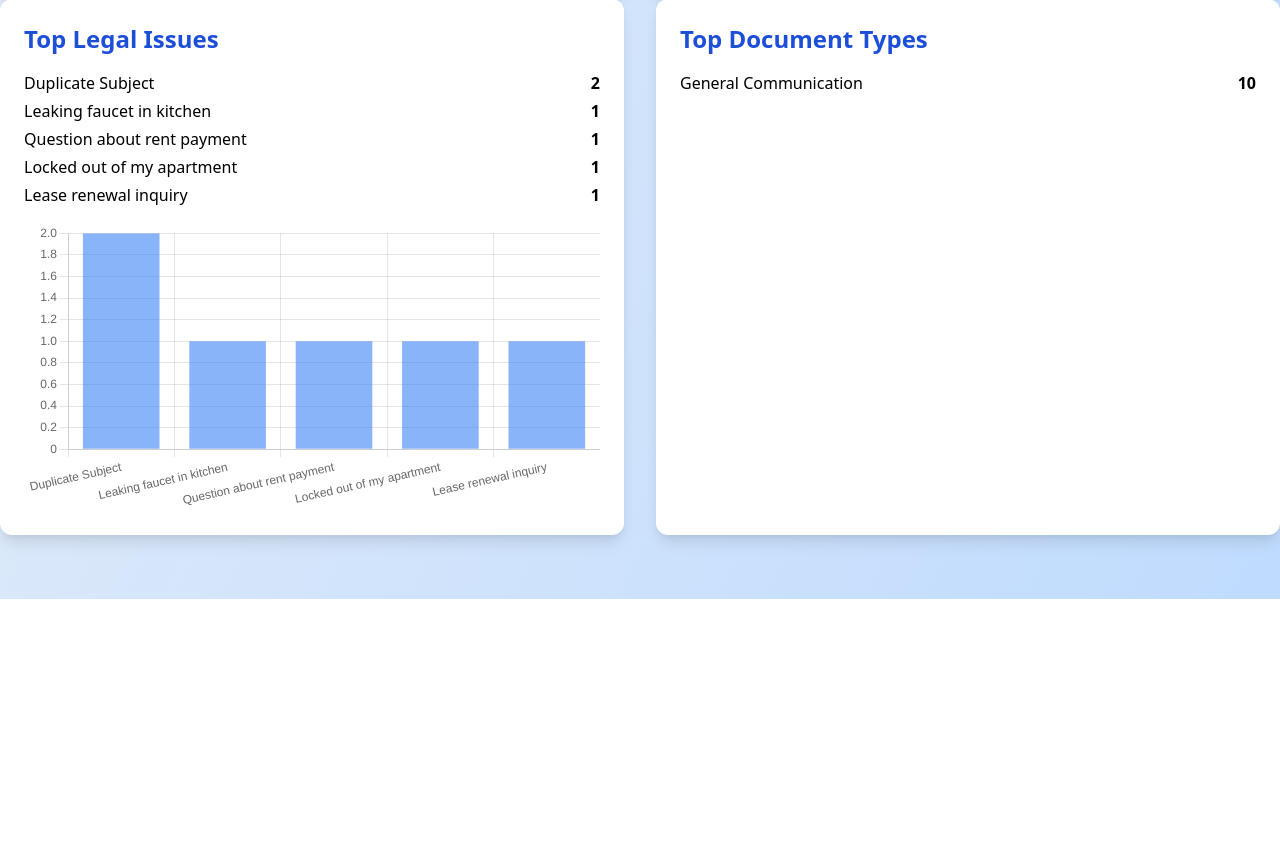
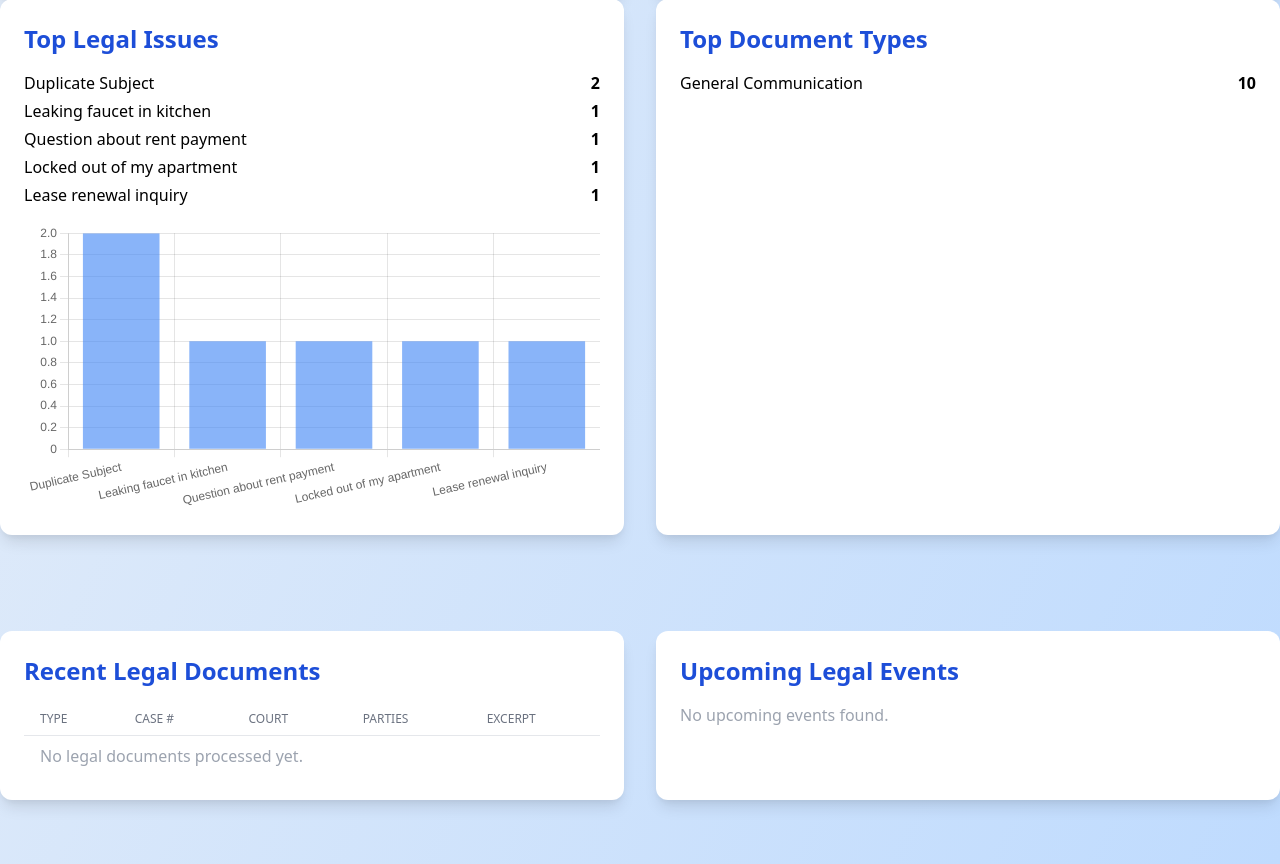
Before and after one commit to peteralcock/secretary, a Flask app: page /dashboard in a window 1280 px wide. Shown: the part 1910-2774 px from the top of the page. Before the commit the page ends 2509 px from the top, so only its background shows below. Run offline with Flask 3, Linux system fonts and the light colour scheme.

Commit message:
Display LLM Results and Events on the Dashboard

```diff
--- a/app.py
+++ b/app.py
@@ -7,6 +7,7 @@ from core.supervisor import supervisor_pm_workflow
 import os
 from datetime import datetime
 from collections import Counter, defaultdict
+import glob
 
 # Import Celery OCR task
 try:
@@ -123,6 +124,27 @@ def dashboard():
     top_issues = Counter(issue_summaries).most_common(5)
     # Top categories (sorted)
     top_categories = category_counts.most_common(5)
+    # Load LLM results (legal document analysis)
+    llm_results_dir = '/app/llm_results'
+    recent_legal_docs = []
+    upcoming_events = []
+    if os.path.exists(llm_results_dir):
+        for fpath in glob.glob(os.path.join(llm_results_dir, '*.json')):
+            try:
+                with open(fpath) as f:
+                    doc = json.load(f)
+                    recent_legal_docs.append(doc)
+                    for dt in doc.get('event_dates', []):
+                        upcoming_events.append({
+                            'date': dt,
+                            'case_number': doc.get('case_number'),
+                            'document_type': doc.get('document_type'),
+                            'court': doc.get('court')
+                        })
+            except Exception as e:
+                print(f"Error loading LLM result {fpath}: {e}")
+    # Sort events chronologically
+    upcoming_events.sort(key=lambda x: x['date'])
     return render_template(
         "dashboard.html",
         unaddressed=unaddressed,
@@ -134,7 +156,9 @@ def dashboard():
         emails=emails,
         num_drafts=num_drafts,
         top_issues=top_issues,
-        top_categories=category_counts.most_common(5)
+        top_categories=category_counts.most_common(5),
+        recent_legal_docs=recent_legal_docs,
+        upcoming_events=upcoming_events
     )
 
 @app.route("/inbox")
--- a/templates/dashboard.html
+++ b/templates/dashboard.html
@@ -119,6 +119,52 @@
         </div>
     </div>
     </div> <!-- End main content wrapper -->
+    <div class="container mx-auto py-8">
+        <div class="grid grid-cols-1 md:grid-cols-2 gap-8 mb-8">
+            <div class="bg-white rounded-xl shadow-lg p-6">
+                <h2 class="text-2xl font-semibold mb-4 text-blue-700">Recent Legal Documents</h2>
+                <table class="min-w-full divide-y divide-gray-200">
+                    <thead>
+                        <tr>
+                            <th class="px-4 py-2 text-left text-xs font-medium text-gray-500 uppercase">Type</th>
+                            <th class="px-4 py-2 text-left text-xs font-medium text-gray-500 uppercase">Case #</th>
+                            <th class="px-4 py-2 text-left text-xs font-medium text-gray-500 uppercase">Court</th>
+                            <th class="px-4 py-2 text-left text-xs font-medium text-gray-500 uppercase">Parties</th>
+                            <th class="px-4 py-2 text-left text-xs font-medium text-gray-500 uppercase">Excerpt</th>
+                        </tr>
+                    </thead>
+                    <tbody class="bg-white divide-y divide-gray-200">
+                        {% for doc in recent_legal_docs %}
+                        <tr>
+                            <td class="px-4 py-2">{{ doc.document_type }}</td>
+                            <td class="px-4 py-2">{{ doc.case_number }}</td>
+                            <td class="px-4 py-2">{{ doc.court }}</td>
+                            <td class="px-4 py-2">{{ doc.parties|join(', ') }}</td>
+                            <td class="px-4 py-2 text-xs text-gray-600">{{ doc.raw_excerpt }}</td>
+                        </tr>
+                        {% else %}
+                        <tr><td colspan="5" class="px-4 py-2 text-gray-400">No legal documents processed yet.</td></tr>
+                        {% endfor %}
+                    </tbody>
+                </table>
+            </div>
+            <div class="bg-white rounded-xl shadow-lg p-6">
+                <h2 class="text-2xl font-semibold mb-4 text-blue-700">Upcoming Legal Events</h2>
+                <ul>
+                    {% for event in upcoming_events %}
+                    <li class="mb-2 border-b pb-2">
+                        <span class="font-bold text-blue-800">{{ event.date }}</span>
+                        <span class="ml-2">Case: <span class="font-semibold">{{ event.case_number }}</span></span>
+                        <span class="ml-2">Type: <span class="font-semibold">{{ event.document_type }}</span></span>
+                        <span class="ml-2">Court: <span class="font-semibold">{{ event.court }}</span></span>
+                    </li>
+                    {% else %}
+                    <li class="text-gray-400">No upcoming events found.</li>
+                    {% endfor %}
+                </ul>
+            </div>
+        </div>
+    </div>
     <script>
         // Data for charts (injected by Jinja)
         const byDay = {{ by_day|tojson }};
```
Also changed, not shown: celery_worker.py (+53 -12 lines).
